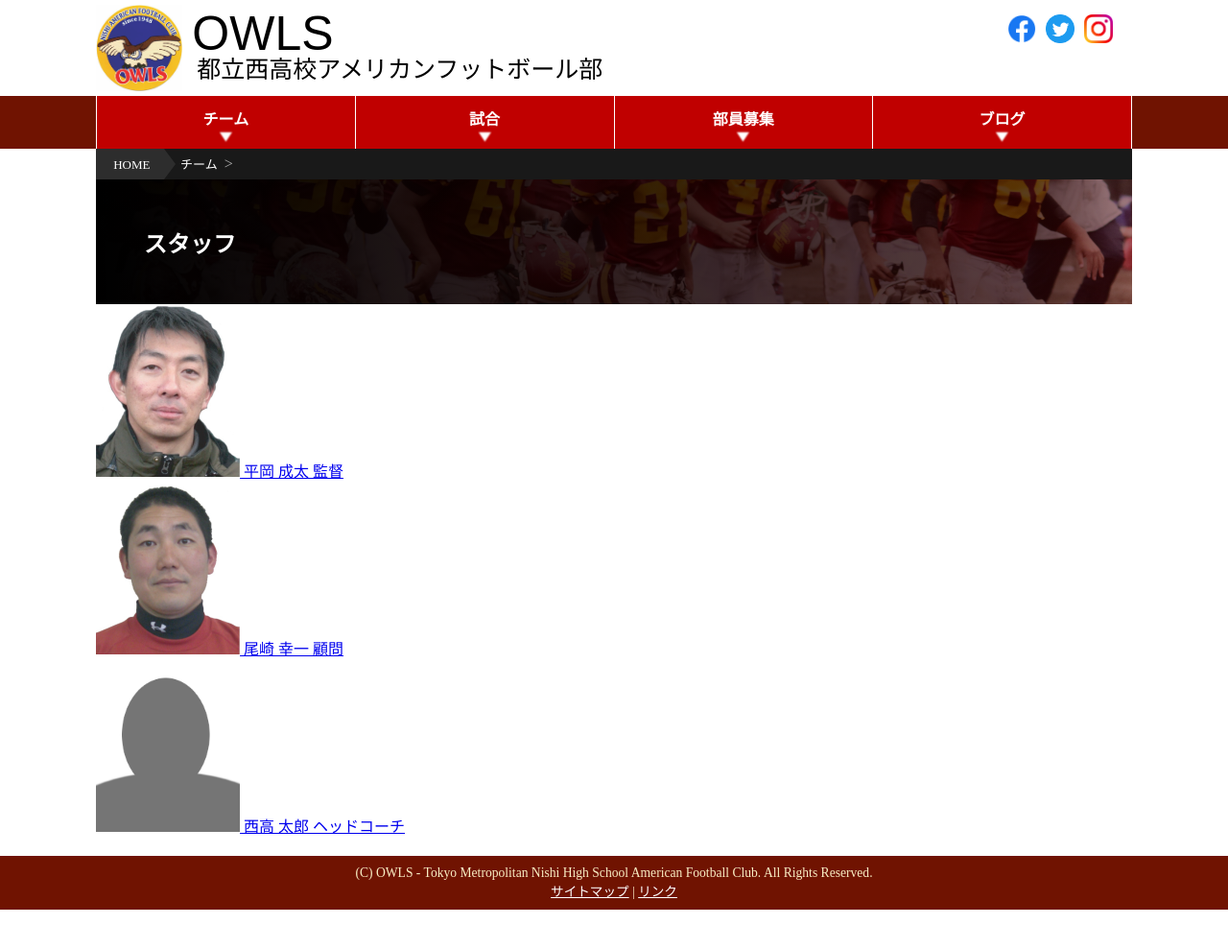
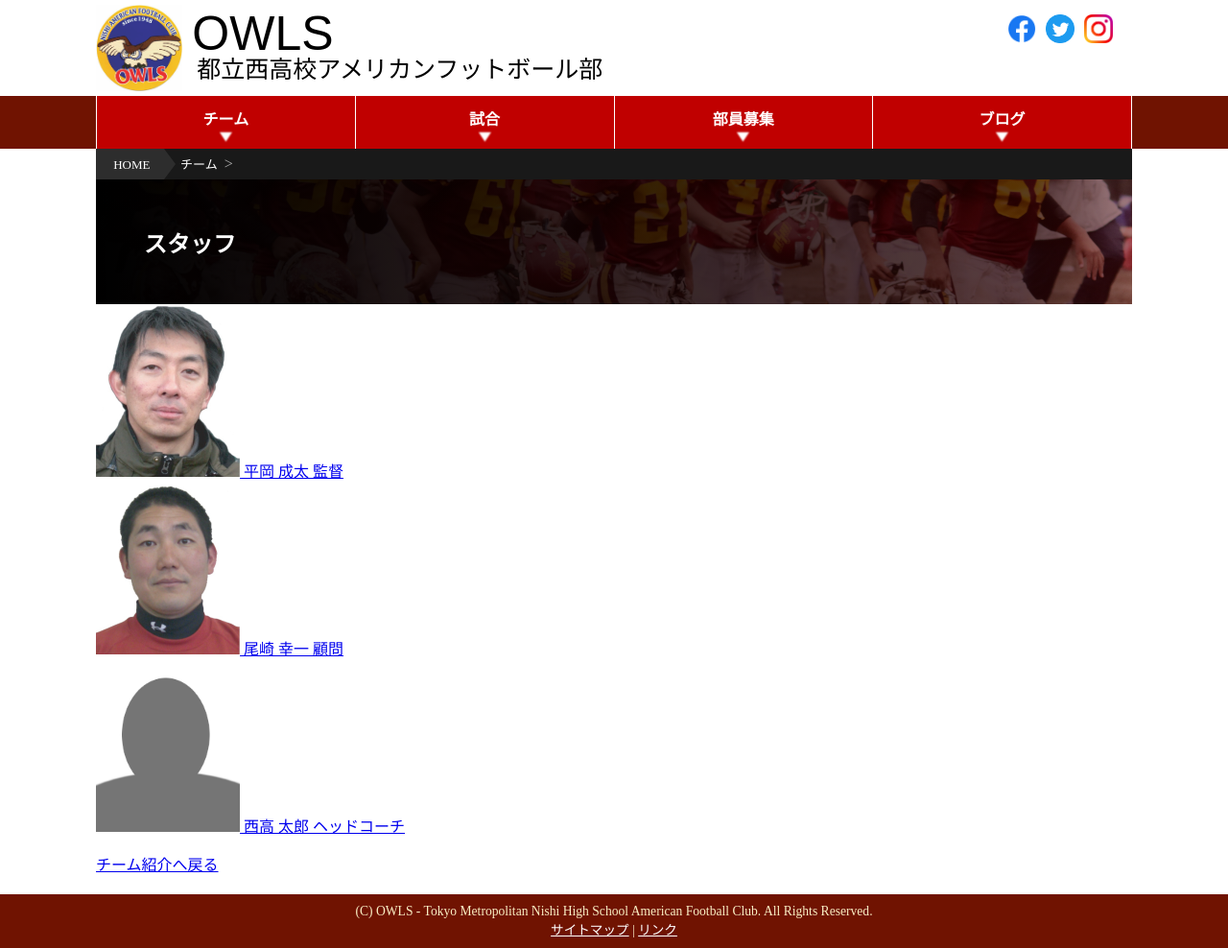
Before and after one commit to numa72/nishi-owls, a Jekyll site: the page built from team/staff.html, in a window 1280 px wide. Shown: the whole page at 96% size. Built offline with Jekyll 4.4.1, drawn with Linux system fonts in a browser that asks for light colours; some web fonts are replaced; before the commit the page ends 948 px from its top, so only the background shows below that.

Commit message:
add a few links

```diff
--- a/team/index.html
+++ b/team/index.html
@@ -5,3 +5,5 @@ title: About the team
 {% include breadcrumb.html list="" %}
 
 <h1>About the team</h1>
+
+<p><a href="/team/staff.html">スタッフ一覧</a></p>
--- a/team/staff.html
+++ b/team/staff.html
@@ -15,3 +15,5 @@ title: スタッフ
     </a>
 </div>
 {% endfor %}
+
+<p><a href="/team/">チーム紹介へ戻る</a></p>
```
